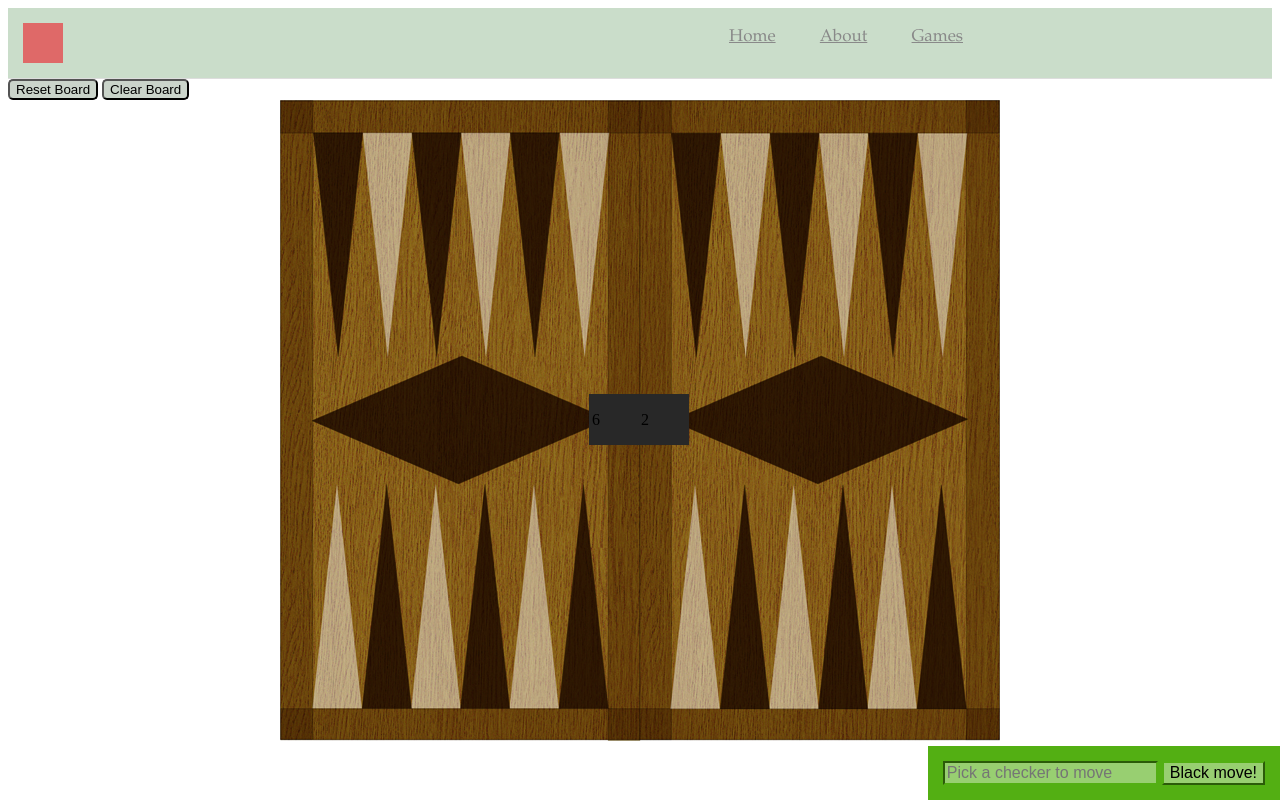
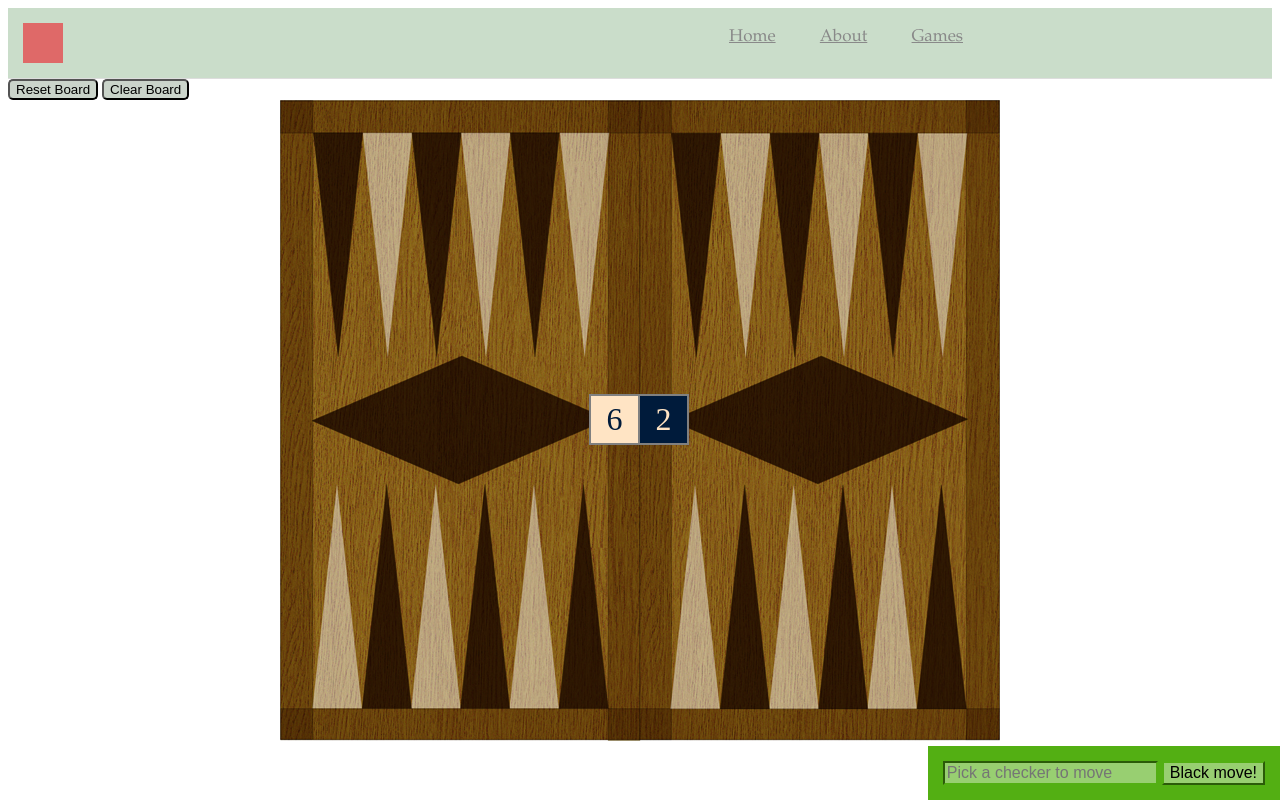
Before and after one commit to Mushiwulf/sandbox, a plain HTML site: page backgammon.html in a window 1280 px wide. Drawn offline with Linux system fonts and the light colour scheme.

Commit message:
dice rolling mostly working. Need to utilize both dice

```diff
--- a/backgammon.html
+++ b/backgammon.html
@@ -99,7 +99,7 @@
             </table>
             <table id = "dice">
                 <tr>
-                    <td id = "die1">6</td><td id = "die2">2</td>
+                    <td id = "die0">6</td><td id = "die1">2</td>
                 </tr>
             </table>
         </div>
--- a/backgammon.js
+++ b/backgammon.js
@@ -13,7 +13,7 @@ function backgammonGame () {
 
         },
         showDice: function(roll, die) {
-                var die1 = document.getElementById("die1");
+                var die1 = document.getElementById("die"+die);
                 die1.innerHTML = "<p>" + roll + "</p>";
 
         }
@@ -23,7 +23,7 @@ function backgammonGame () {
         playerTurn: "Black",
         startLocationsWhite: ["B0", "B1", "M0", "M1", "M2", "M3", "M4", "R0", "R1", "R2", "T0", "T1", "T2", "T3", "T4"],
         startLocationsBlack: ["Y0", "Y1", "N0", "N1", "N2", "N3", "N4", "I0", "I1", "I2", "G0", "G1", "G2", "G3", "G4"],
-        dice: [0,0],
+        dice: [1,2],
         numberOfMoves: 1,
        clearBoard: function() {
            $('table td').removeClass("Black");
@@ -152,7 +152,7 @@ function backgammonGame () {
             var player = model.playerTurn;
             var newDirection;
             var move;
-            var die = 5;
+            var die = model.dice[0];
             var columnColor;
             if (player === "White") {
                 newDirection = 1;
--- a/stylesheet.css
+++ b/stylesheet.css
@@ -1,56 +1,43 @@
 .container {
   width: 960px;
 }
-
 .header {
   background-color: rgba(200, 220, 200, 0.95);
   border-bottom: 1px solid #ddd;
-
   font-family: 'Garamond', sans-serif;
   font-weight: 300;
-
   font-size: 17px;
   padding: 15px;
-
   height: 40px;
 }
-
 .logo-icon {
     float: left;
     height: 40px;
     width: 40px;
     background-color: rgba(225, 100, 100, .95);
 }
-
 .header .menu {
   float: right;
   list-style: none;
   margin-top: 5px;
 }
-
 .menu > li {
     display: inline;
     padding-left: 20px;
     padding-right: 20px;
 }
-
 .menu a {
   color: #898989;
 }
-
-
 .gamesList {
-
     width: 200px;
     height: 200px;
     display: block;
     float: left;
 }
-
 .gamesList ul {
     padding-top: 10px;
 }
-
 .centerContent {
     position: relative;
     height: 863px;
@@ -59,35 +46,26 @@
     clear: both;
     margin: auto;
 }
-
 #messageArea{
     position: absolute;
     top: 0px;
     left: 0px;
     color: rgb(83, 175, 19);
 }
-
 #battleshipTable {
     position: relative;
     left: 172px;
     top: 98px;
 }
-
 #battleshipTable td {
     width: 92px;
     height: 92px;
 }
-
 #backgammonTableOne {
     position: absolute;
     left: 390px;
     top: 32px;
 }
-/* #backgammonTableOne td {
-    border: solid 2px blue;
-    width: 41px;
-    height: 41px;
-}*/
 #backgammonTableTwo {
     position: absolute;
     left: 32px;
@@ -112,7 +90,17 @@
     position: absolute;
     left: 309px;
     top: 294px;
-    background-color: rgb(40,40,40);
+    background-color: gray;
+    text-align: center;
+    font-size: 2em;
+}
+#die0 {
+    background-color: rgb(255,228,196);
+    color: rgb(0, 27, 59);
+}
+#die1 {
+    background-color: rgb(0, 27, 59);
+    color: rgb(255,228,196);
 }
 form {
     position: absolute;
@@ -121,29 +109,24 @@ form {
     padding: 15px;
     background-color: rgb(83, 175, 19);
 }
-
 form input {
     background-color: rgb(152, 207, 113);
     border-color: rgb(83, 175, 19);
     font-size: 1em;
 }
-
 button {
     border-radius: 5px;
     background-color: rgba(200, 210, 200, 0.95);
 }
-
 .hit {
     background: url("ship.png") no-repeat center center;
 }
-
 .miss {
     background: url("miss.png") no-repeat center center;
 }
 .empty {
   /*  background-color: rgba(100,100,100,20); */
 }
-
 .White {
   /*  background-color: rgba(255,255,255,50); */
     background-color: white;
@@ -170,7 +153,6 @@ button {
     border: 1px solid red;
     border-radius: 25px;
 }
-
 #battleshipButton {
 
 	border-radius: 5px;
@@ -182,7 +164,6 @@ button {
 	text-align: center;
 	float: right;
 }
-
 #backgammonGame {
     position: relative;
     background: url("backgammonBoard.jpg") no-repeat;
```
